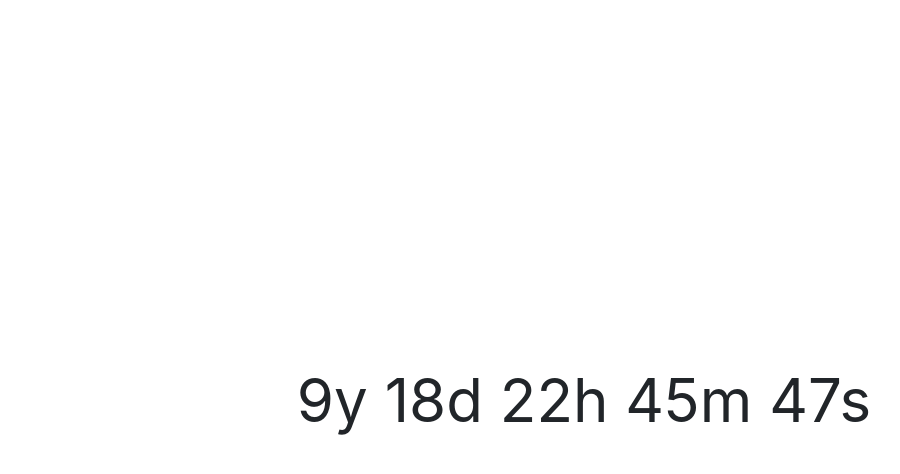
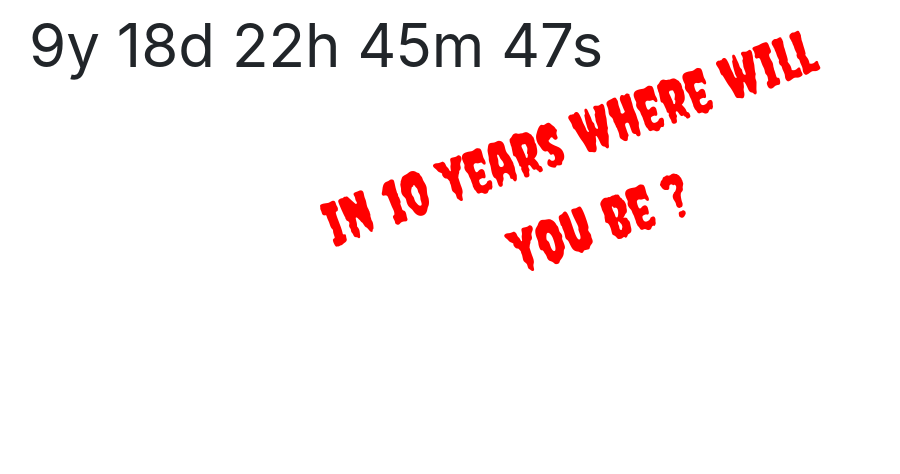
Before and after one commit to 10yearsproject/10yearsproject.github.io, a plain HTML site: page index.html in a window 1280 px wide. Shown: the whole page, without its empty margins (56-956 px from the left). Drawn offline with nearby package versions, Linux system fonts and the light colour scheme; a web font is replaced by a local one.

Commit message:
add where

```diff
--- a/index.html
+++ b/index.html
@@ -3,17 +3,34 @@
 <head>
 <meta name="viewport" content="width=device-width, initial-scale=1">
 <link rel="stylesheet" href="https://stackpath.bootstrapcdn.com/bootstrap/4.1.3/css/bootstrap.min.css" integrity="sha384-MCw98/SFnGE8fJT3GXwEOngsV7Zt27NXFoaoApmYm81iuXoPkFOJwJ8ERdknLPMO" crossorigin="anonymous">
+
+<link href="https://fonts.googleapis.com/css?family=Creepster|Indie+Flower|ZCOOL+KuaiLe" rel="stylesheet">
+
 <style>
  #clock {
      font-size: 60px;
      margin-left:auto;
      margin-right:auto;
  }
+ #question {
+     width: 50%;
+     color: red;
+     text-align: center;
+     font-size: 60px;
+     margin:auto;
+     /* margin-top: 20%; */
+     /* margin-left:auto; */
+     /* margin-right:auto; */
+     font-family: 'Creepster', cursive;
+     -ms-transform: rotate(20deg); /* IE 9 */
+     -webkit-transform: rotate(20deg); /* Safari */
+     transform: rotate(-20deg);
+
+ }
  .vertical-center {
      min-height: 100%;  /* Fallback for browsers do NOT support vh unit */
      min-height: 100vh; /* Fallback */
-
-     display: flex;
+     /* display: flex; */
      align-items: center;
 }
  /* } */
@@ -37,11 +54,24 @@
 <body>
     <div class="container">
         <div class="vertical-center">
-            <span id="clock" ></span>
+            <div id="clock" ></div>
+            <div id="question">
+            In 10 years where will you be ?
+            </div>
         </div>
     </div>
 
 <script>
+
+
+ var bc = ["red", "blue", "green", "yellow"];
+ var i = 0;
+var y = setInterval(function() {
+
+     /* document.body.style.backgroundColor = bc[i]; */
+     i = ( i + 1) % 4;
+ }, 100);
+
 // Set the date we're counting down to
 var countDownDate = new Date("Jan 1, 2028 15:37:25").getTime();
 
@@ -64,7 +94,6 @@ var x = setInterval(function() {
      //Output the result in an element with id="clock"
      document.getElementById("clock").innerHTML = years + "y " + days + "d " + hours + "h "
                                                 + minutes + "m " + seconds + "s ";
-
     // If the count down is over, write some text
     if (distance < 0) {
         clearInterval(x);
```
